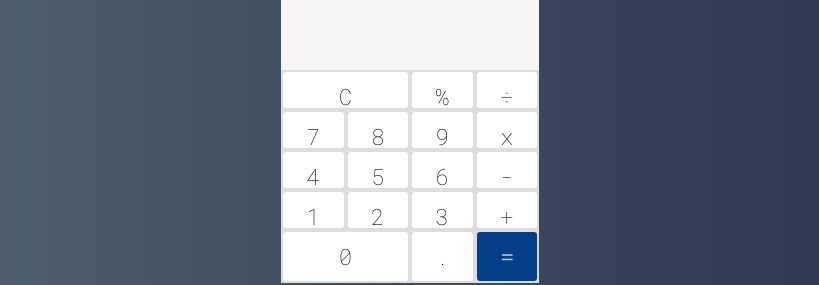
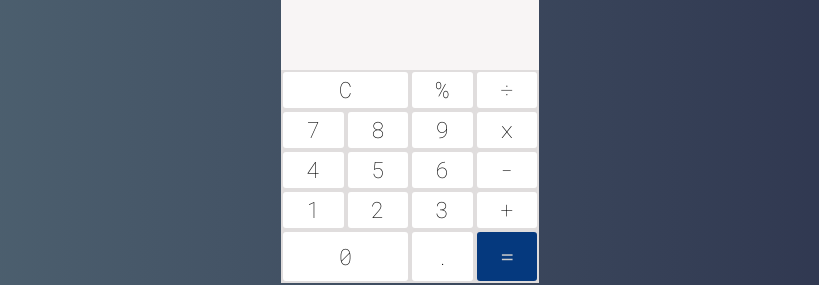
Before and after one commit to Rene-Antunes/calculadora-app, a React (Create React App) app: page / in a window 1280 px wide. Shown: the part 349-634 px from the top of the page, without its empty margins (230-1049 px from the left). Built offline with nearby package versions, Linux system fonts and the light colour scheme.

Commit message:
feat: alignment buttons

```diff
--- a/src/Components/Button.css
+++ b/src/Components/Button.css
@@ -4,12 +4,16 @@
 }
 
 .button{
+    display: flex;
+    align-items: center;
+    justify-content: center;
     padding: 10px;
     font-size: 1.4em;
     border-radius: 5px;
     border: 2px solid rgb(224, 221, 221);
     background-color: #fff;
-    text-align: center;
+
+
     outline: none;
 
 }
@@ -27,7 +31,7 @@
 }
 
 .button.equal{
-    background-color: rgb(5, 62, 136);
+    background-color: rgb(5, 57, 126);
     color: #ccc;
     font-weight: bold;
     columns: #fff;
```
